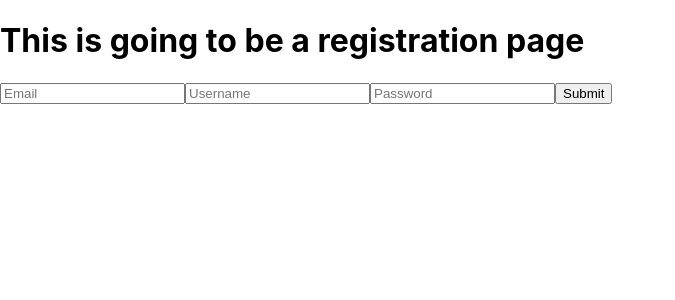
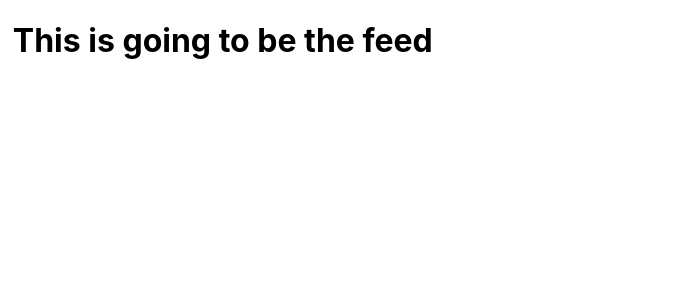
Before and after one commit to remarcable/did-not-read-yet, a React (Create React App) app in the folder client/: page /feed in a window 1280 px wide. Shown: the top 300 px of the page, without its empty margins (0-675 px from the left). Built offline with nearby package versions, Linux system fonts and the light colour scheme.

Commit message:
Add reacter-router
Added the placeholder for /submit, /feed, /register and
/login

```diff
--- a/client/package.json
+++ b/client/package.json
@@ -5,7 +5,8 @@
   "dependencies": {
     "react": "^16.7.0",
     "react-dom": "^16.7.0",
-    "react-scripts": "2.1.2"
+    "react-router-dom": "^4.3.1",
+    "react-scripts": "^2.1.5"
   },
   "scripts": {
     "start": "react-scripts start",
--- a/client/src/index.js
+++ b/client/src/index.js
@@ -1,12 +1,27 @@
 import React from 'react';
 import ReactDOM from 'react-dom';
+import { Route, Link, BrowserRouter as Router } from 'react-router-dom';
 import './index.css';
-//import App from './App';
-//import LoginPage from './pages/LoginPage';
+import App from './App';
+import LoginPage from './pages/LoginPage';
 import RegistrationPage from './pages/RegistrationPage';
+import Feed from './pages/Feed';
+import Submit from './pages/Submit';
 import * as serviceWorker from './serviceWorker';
 
-ReactDOM.render(<RegistrationPage />, document.getElementById('root'));
+const routing = (
+  <Router>
+    <div>
+      <Route exact path="/" component={App} />
+      <Route path="/login" component={LoginPage} />
+      <Route path="/submit" component={Submit} />
+      <Route path="/feed" component={Feed} />
+      <Route path="/register" component={RegistrationPage} />
+    </div>
+  </Router>
+);
+
+ReactDOM.render(routing, document.getElementById('root'));
 //ReactDOM.render(<App />, document.getElementById('root'));
 
 // If you want your app to work offline and load faster, you can change
--- /dev/null
+++ b/client/src/pages/Feed.js
@@ -0,0 +1,16 @@
+import React, { PureComponent } from 'react';
+
+class Feed extends PureComponent {
+  state = {};
+  handleSubmit = value => {
+    console.log(value);
+  };
+  render() {
+    return (
+      <div>
+        <h1>This is going to be the feed</h1>
+      </div>
+    );
+  }
+}
+export default Feed;
--- /dev/null
+++ b/client/src/pages/Submit.js
@@ -0,0 +1,16 @@
+import React, { PureComponent } from 'react';
+
+class Submit extends PureComponent {
+  state = {};
+  handleSubmit = value => {
+    console.log(value);
+  };
+  render() {
+    return (
+      <div>
+        <h1>This is going to be a submit page</h1>
+      </div>
+    );
+  }
+}
+export default Submit;
```
Also changed, not shown: 1 other file (tests, documents, lock files or other folders).
